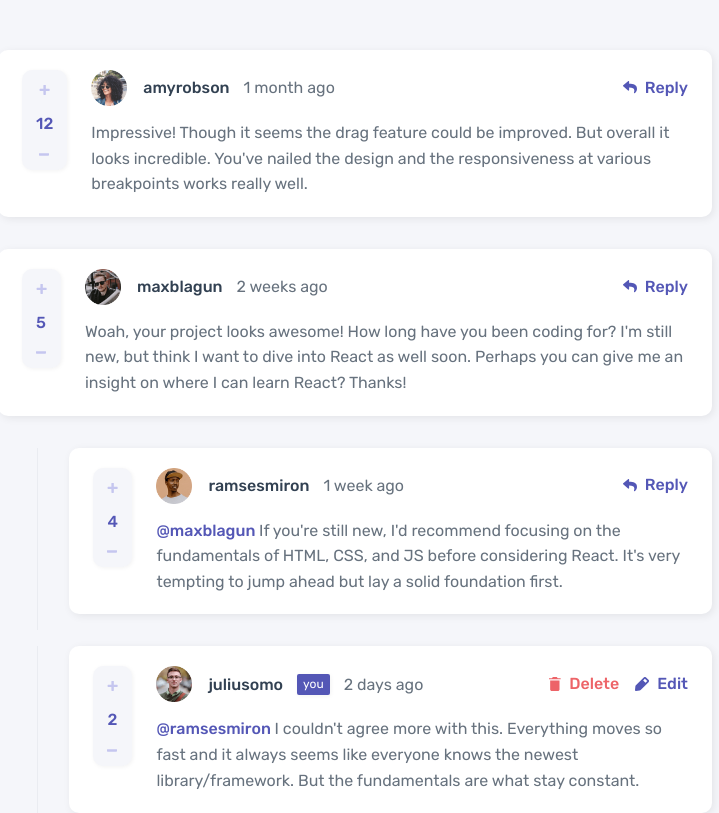
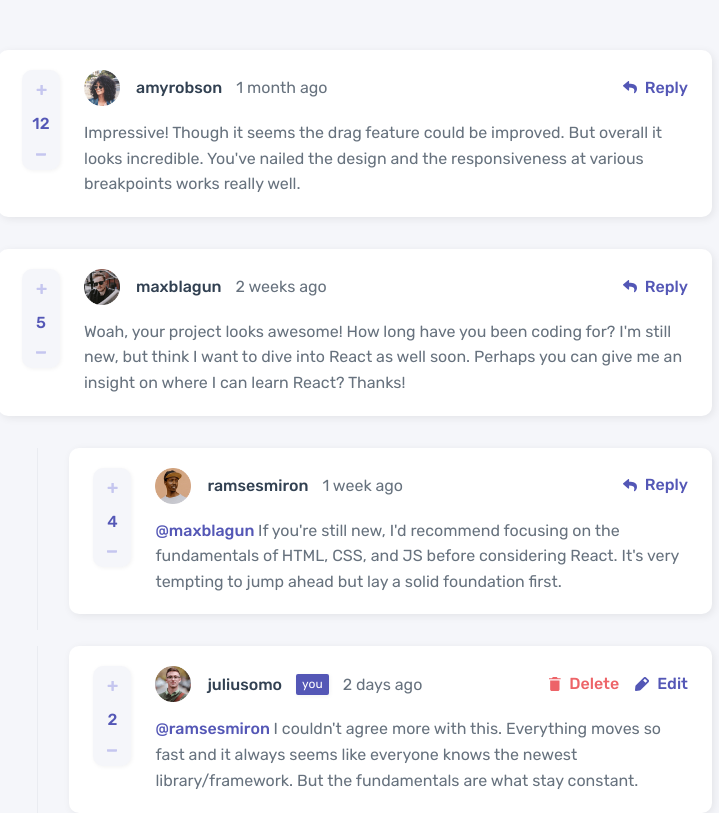
Before and after one commit to JaneMoroz/frontend-mentor-interactive-comments-section, a React (Create React App) app: page / in a window 1280 px wide. Shown: the top 813 px of the page, without its empty margins (285-1004 px from the left). Built offline with nearby package versions, Linux system fonts and the light colour scheme.

Commit message:
style: make comment rating less bouncy

```diff
--- a/src/styles/commentStyles.ts
+++ b/src/styles/commentStyles.ts
@@ -30,17 +30,11 @@ export const CommentSection = styled.div<CommentSectionProps>`
     `}
 `;
 
-// type CommentContainerProps = {
-//   reply?: boolean;
-// };
-
 export const CommentContainer = styled.div`
-  /* position: relative; */
   display: grid;
   grid-template-columns: max-content repeat(2, 1fr);
   row-gap: 1.4rem;
   column-gap: 2.4rem;
-  /* width: 100%; */
   background: ${(props) => props.theme.white};
   padding: 2rem 2.4rem;
   border-radius: 1rem;
@@ -71,10 +65,11 @@ export const CommentRating = styled.div`
   display: flex;
   flex-direction: column;
   align-self: flex-start;
+  justify-content: center;
   row-gap: 1.6rem;
   column-gap: 2rem;
   background: ${(props) => props.theme.greyVeryLight};
-  padding: 1.4rem;
+  padding: 1.4rem 0.4rem;
   border-radius: 1rem;
   box-shadow: 1px 1px 4px rgba(0, 0, 0, 0.05);
 
@@ -86,8 +81,11 @@ export const CommentRating = styled.div`
   }
 
   span {
+    display: block;
     color: ${(props) => props.theme.blue};
     font-weight: 500;
+    text-align: center;
+    min-width: 3rem;
   }
 `;
 
```
